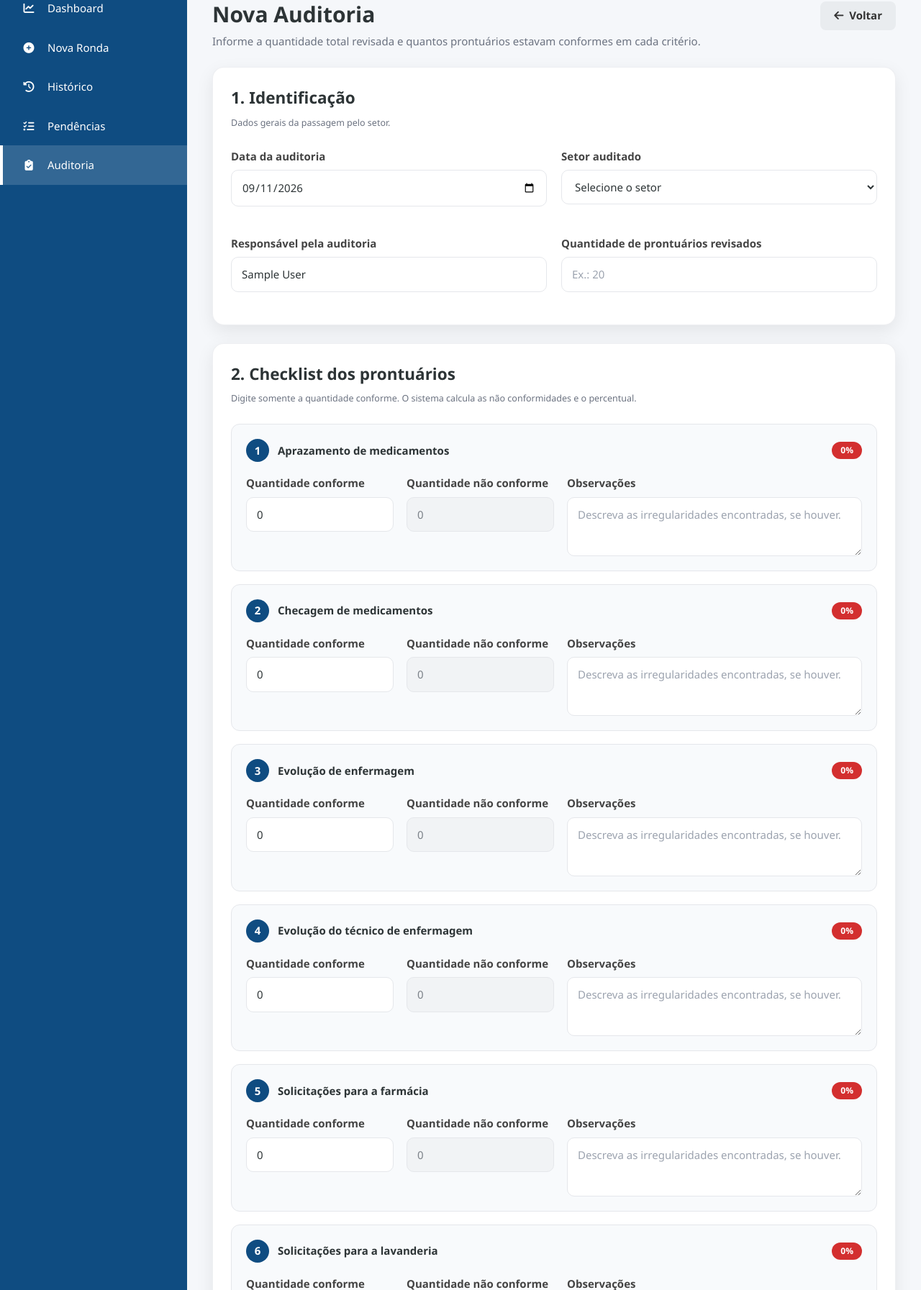
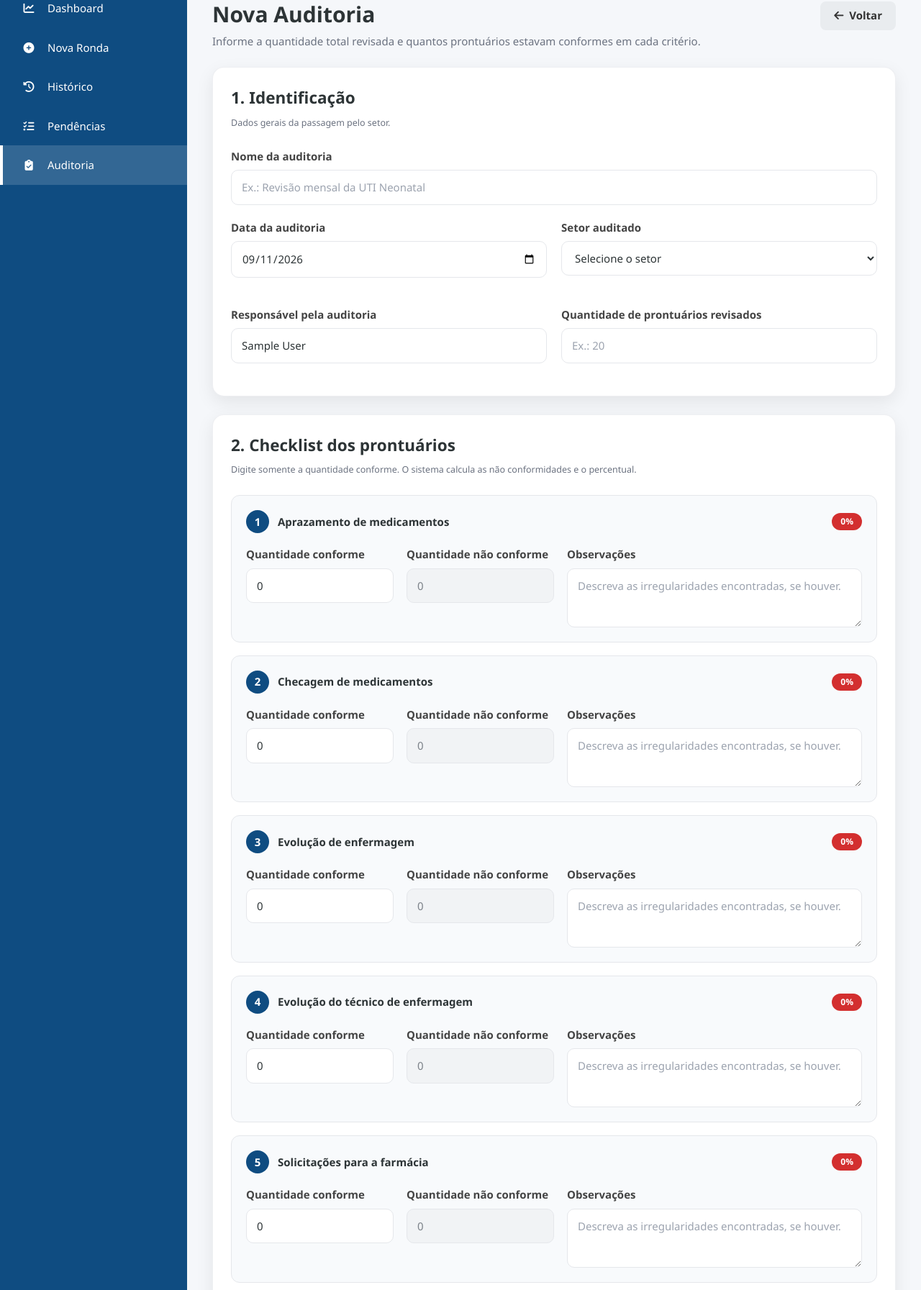
Before and after one commit to lucasexemoura/SGRG, a Flask app: page /auditorias/nova in a window 1280 px wide. Shown: the part 182-1975 px from the top of the page at 72% size. Run offline with Flask 3, Linux system fonts and the light colour scheme; the visitor is signed in with stand-in values (Sample User, id 1); data that the repository does not hold is empty; some libraries are stand-ins or nearby versions.

Commit message:
Adiciona PDF, nomes e exclusao de auditorias

```diff
--- a/criar_banco.py
+++ b/criar_banco.py
@@ -133,6 +133,7 @@ def criar_banco():
         conexao.execute(f"""
         CREATE TABLE IF NOT EXISTS auditorias(
             id {chave_primaria},
+            nome VARCHAR(200),
             setor_id INTEGER NOT NULL REFERENCES setores(id),
             data VARCHAR(20) NOT NULL,
             responsavel VARCHAR(200) NOT NULL,
--- a/routes/auditorias.py
+++ b/routes/auditorias.py
@@ -1,8 +1,11 @@
 from datetime import date, datetime
+import secrets
 
-from flask import flash, redirect, render_template, request, session, url_for
+from flask import abort, flash, redirect, render_template, request, send_file, session, url_for
+from werkzeug.utils import secure_filename
 
 from database.conexao import DATABASE_URL, conectar
+from pdf.relatorio_auditoria import gerar_relatorio_auditoria_pdf
 
 
 CRITERIOS = [
@@ -25,6 +28,7 @@ def garantir_tabelas_auditoria(conexao):
     conexao.execute(f"""
         CREATE TABLE IF NOT EXISTS auditorias (
             id {chave_primaria},
+            nome VARCHAR(200),
             setor_id INTEGER NOT NULL REFERENCES setores(id),
             data VARCHAR(20) NOT NULL,
             responsavel VARCHAR(200) NOT NULL,
@@ -46,6 +50,22 @@ def garantir_tabelas_auditoria(conexao):
             criado_em TIMESTAMP DEFAULT CURRENT_TIMESTAMP
         )
     """)
+
+    # Acrescenta o nome aos bancos já existentes sem alterar seus registros.
+    if DATABASE_URL:
+        coluna_nome = conexao.execute("""
+            SELECT 1 FROM information_schema.columns
+            WHERE table_schema = current_schema()
+              AND table_name = 'auditorias' AND column_name = 'nome'
+        """).fetchone()
+        if coluna_nome is None:
+            conexao.execute("""
+                ALTER TABLE auditorias ADD COLUMN IF NOT EXISTS nome VARCHAR(200)
+            """)
+    else:
+        colunas = conexao.execute("PRAGMA table_info(auditorias)").fetchall()
+        if not any(coluna["name"] == "nome" for coluna in colunas):
+            conexao.execute("ALTER TABLE auditorias ADD COLUMN nome VARCHAR(200)")
 
     conexao.execute(f"""
         CREATE TABLE IF NOT EXISTS planos_acao_auditoria (
@@ -90,6 +110,38 @@ def numero_inteiro(valor, nome_campo, minimo=0):
     return numero
 
 
+def validar_nome(valor):
+    nome = " ".join((valor or "").split())
+    if not nome or len(nome) > 200:
+        raise ValueError("Informe um nome para a auditoria com até 200 caracteres.")
+    return nome
+
+
+def token_formulario_auditoria():
+    if "token_auditoria" not in session:
+        session["token_auditoria"] = secrets.token_urlsafe(32)
+    return session["token_auditoria"]
+
+
+def validar_token_auditoria():
+    esperado = session.get("token_auditoria", "")
+    recebido = request.form.get("token_auditoria", "")
+    if not esperado or not secrets.compare_digest(esperado.encode(), recebido.encode()):
+        abort(400, description="Atualize a página da auditoria e tente novamente.")
+
+
+def preparar_auditoria(registro):
+    auditoria = dict(registro)
+    if not (auditoria.get("nome") or "").strip():
+        data_texto = str(auditoria["data"])
+        try:
+            data_texto = date.fromisoformat(data_texto[:10]).strftime("%d/%m/%Y")
+        except ValueError:
+            pass
+        auditoria["nome"] = f"Revisão - {auditoria['setor']} - {data_texto}"[:200]
+    return auditoria
+
+
 def montar_resultados(auditoria):
     total = auditoria["quantidade_prontuarios"]
     resultados = []
@@ -108,6 +160,29 @@ def montar_resultados(auditoria):
         })
 
     return resultados
+
+
+def carregar_detalhes_auditoria(conexao, id):
+    auditoria = conexao.execute("""
+        SELECT auditorias.*, setores.nome AS setor
+        FROM auditorias
+        INNER JOIN setores ON setores.id = auditorias.setor_id
+        WHERE auditorias.id = ?
+    """, (id,)).fetchone()
+    if auditoria is None:
+        return None, []
+    planos = conexao.execute("""
+        SELECT *,
+            CASE
+                WHEN DATE(NULLIF(prazo, '')) < CURRENT_DATE
+                 AND status != 'Concluído'
+                THEN 1 ELSE 0
+            END AS atrasado
+        FROM planos_acao_auditoria
+        WHERE auditoria_id = ?
+        ORDER BY id DESC
+    """, (id,)).fetchall()
+    return preparar_auditoria(auditoria), planos
 
 
 def registrar_rotas(app):
@@ -148,6 +223,7 @@ def registrar_rotas(app):
                 {clausula_where}
                 ORDER BY auditorias.data DESC, auditorias.id DESC
             """, parametros).fetchall()
+            registros = [preparar_auditoria(item) for item in registros]
 
             setores = conexao.execute("""
                 SELECT id, nome
@@ -211,6 +287,7 @@ def registrar_rotas(app):
 
             if request.method == "POST":
                 try:
+                    nome = validar_nome(request.form.get("nome"))
                     setor_id = request.form.get("setor_id", "").strip()
                     data_auditoria = request.form.get("data", "").strip()
                     responsavel = request.form.get("responsavel", "").strip()
@@ -245,7 +322,7 @@ def registrar_rotas(app):
 
                     consulta_insercao = """
                         INSERT INTO auditorias (
-                            setor_id, data, responsavel,
+                            nome, setor_id, data, responsavel,
                             quantidade_prontuarios,
                             aprazamento_medicamentos,
                             aprazamento_medicamentos_obs,
@@ -261,14 +338,14 @@ def registrar_rotas(app):
                             solicitacoes_lavanderia_obs,
                             conclusao, criado_por
                         )
-                        VALUES (?, ?, ?, ?, ?, ?, ?, ?, ?, ?, ?, ?, ?, ?, ?, ?, ?, ?)
+                        VALUES (?, ?, ?, ?, ?, ?, ?, ?, ?, ?, ?, ?, ?, ?, ?, ?, ?, ?, ?)
                     """
 
                     if DATABASE_URL:
                         consulta_insercao += " RETURNING id"
 
                     cursor = conexao.execute(consulta_insercao, (
-                        setor_id, data_auditoria, responsavel, quantidade,
+                        nome, setor_id, data_auditoria, responsavel, quantidade,
                         valores["aprazamento_medicamentos"],
                         observacoes["aprazamento_medicamentos"],
                         valores["checagem_medicamentos"],
@@ -340,28 +417,10 @@ def registrar_rotas(app):
 
         try:
             garantir_tabelas_auditoria(conexao)
-            auditoria = conexao.execute("""
-                SELECT auditorias.*, setores.nome AS setor
-                FROM auditorias
-                INNER JOIN setores ON setores.id = auditorias.setor_id
-                WHERE auditorias.id = ?
-            """, (id,)).fetchone()
+            auditoria, planos = carregar_detalhes_auditoria(conexao, id)
 
             if auditoria is None:
                 return "Auditoria não encontrada.", 404
-
-            planos = conexao.execute("""
-                SELECT *,
-                    CASE
-                        WHEN prazo IS NOT NULL AND prazo != ''
-                         AND DATE(prazo) < CURRENT_DATE
-                         AND status != 'Concluído'
-                        THEN 1 ELSE 0
-                    END AS atrasado
-                FROM planos_acao_auditoria
-                WHERE auditoria_id = ?
-                ORDER BY id DESC
-            """, (id,)).fetchall()
 
             resultados = montar_resultados(auditoria)
             conformidade_geral = round(
@@ -376,9 +435,83 @@ def registrar_rotas(app):
                 resultados=resultados,
                 planos=planos,
                 conformidade_geral=conformidade_geral,
+                token_auditoria=token_formulario_auditoria(),
             )
         finally:
             conexao.close()
+
+    @app.route("/auditorias/<int:id>/relatorio.pdf")
+    def relatorio_auditoria(id):
+        conexao = conectar()
+        try:
+            garantir_tabelas_auditoria(conexao)
+            auditoria, planos = carregar_detalhes_auditoria(conexao, id)
+        finally:
+            conexao.close()
+        if auditoria is None:
+            return "Auditoria não encontrada.", 404
+
+        resultados = montar_resultados(auditoria)
+        conformidade_geral = round(
+            sum(item["percentual"] for item in resultados) / len(resultados), 1,
+        ) if resultados else 0
+        arquivo = gerar_relatorio_auditoria_pdf(
+            auditoria, resultados, planos, conformidade_geral,
+        )
+        resposta = send_file(
+            arquivo, mimetype="application/pdf", as_attachment=False,
+            download_name=f"{secure_filename(auditoria['nome']) or f'auditoria_{id}'}.pdf",
+            max_age=0,
+        )
+        resposta.headers["Cache-Control"] = "private, no-store"
+        resposta.headers["X-Content-Type-Options"] = "nosniff"
+        return resposta
+
+    @app.route("/auditorias/<int:id>/nome", methods=["POST"])
+    def renomear_auditoria(id):
+        validar_token_auditoria()
+        conexao = conectar()
+        try:
+            garantir_tabelas_auditoria(conexao)
+            existe = conexao.execute(
+                "SELECT id FROM auditorias WHERE id = ?", (id,),
+            ).fetchone()
+            if existe is None:
+                return "Auditoria não encontrada.", 404
+            try:
+                nome = validar_nome(request.form.get("nome"))
+            except ValueError as erro:
+                flash(str(erro), "danger")
+            else:
+                conexao.execute("UPDATE auditorias SET nome = ? WHERE id = ?", (nome, id))
+                conexao.commit()
+                flash("Nome da auditoria atualizado.", "success")
+            return redirect(url_for("detalhes_auditoria", id=id))
+        finally:
+            conexao.close()
+
+    @app.route("/auditorias/<int:id>/excluir", methods=["POST"])
+    def excluir_auditoria(id):
+        validar_token_auditoria()
+        conexao = conectar()
+        try:
+            garantir_tabelas_auditoria(conexao)
+            existe = conexao.execute(
+                "SELECT id FROM auditorias WHERE id = ?", (id,),
+            ).fetchone()
+            if existe is None:
+                return "Auditoria não encontrada.", 404
+            # Mantém a remoção completa também no SQLite sem foreign_keys ativo.
+            conexao.execute("DELETE FROM planos_acao_auditoria WHERE auditoria_id = ?", (id,))
+            conexao.execute("DELETE FROM auditorias WHERE id = ?", (id,))
+            conexao.commit()
+        except Exception:
+            conexao.rollback()
+            raise
+        finally:
+            conexao.close()
+        flash("Auditoria e ações vinculadas excluídas.", "success")
+        return redirect(url_for("auditorias"))
 
     @app.route("/auditorias/<int:id>/plano-acao", methods=["POST"])
     def adicionar_plano_acao(id):
--- a/templates/auditorias.html
+++ b/templates/auditorias.html
@@ -134,7 +134,7 @@
             <table>
                 <thead>
                     <tr>
-                        <th>Auditoria</th>
+                        <th>Nome da auditoria</th>
                         <th>Data</th>
                         <th>Setor</th>
                         <th>Responsável</th>
@@ -148,7 +148,7 @@
                         {% set soma = auditoria['aprazamento_medicamentos'] + auditoria['checagem_medicamentos'] + auditoria['evolucao_enfermagem'] + auditoria['evolucao_tecnico'] + auditoria['solicitacoes_farmacia'] + auditoria['solicitacoes_lavanderia'] %}
                         {% set percentual = (soma / (auditoria['quantidade_prontuarios'] * 6) * 100)|round(1) %}
                         <tr>
-                            <td><strong>#{{ auditoria['id'] }}</strong></td>
+                            <td style="overflow-wrap: anywhere;"><strong>{{ auditoria['nome'] }}</strong></td>
                             <td>{{ auditoria['data'] }}</td>
                             <td>{{ auditoria['setor'] }}</td>
                             <td>{{ auditoria['responsavel'] }}</td>
--- a/templates/nova_auditoria.html
+++ b/templates/nova_auditoria.html
@@ -23,6 +23,13 @@
                 <h2>1. Identificação</h2>
                 <small>Dados gerais da passagem pelo setor.</small>
             </div>
+        </div>
+
+        <div class="grupo-formulario">
+            <label for="nome">Nome da auditoria</label>
+            <input id="nome" type="text" name="nome" maxlength="200" required
+                   value="{{ request.form.get('nome', '') }}"
+                   placeholder="Ex.: Revisão mensal da UTI Neonatal">
         </div>
 
         <div class="grid-form">
```
Also changed, not shown: pdf/relatorio_auditoria.py (added, +221 -0 lines), templates/detalhes_auditoria.html (+39 -7 lines).
